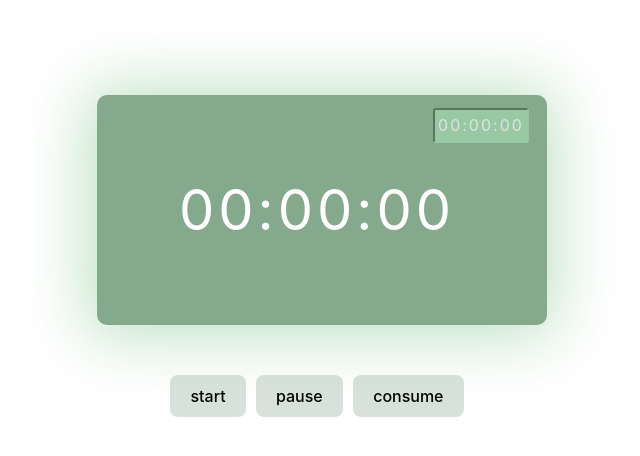
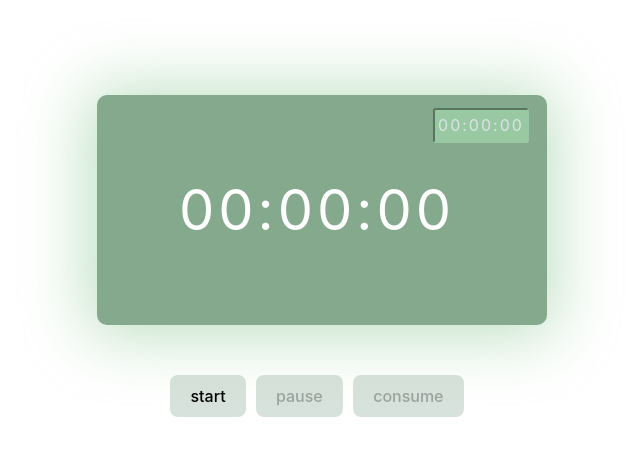
Before and after one commit to lyx-jay/time-clock, a Vue app: page / in a window 1280 px wide. Shown: the part 144-600 px from the top of the page, without its empty margins (318-958 px from the left). Built offline with nearby package versions, Linux system fonts and the light colour scheme.

Commit message:
feat(button): button control

```diff
--- a/src/logic/timer.ts
+++ b/src/logic/timer.ts
@@ -1,10 +1,14 @@
-import { ref } from 'vue'
+import { isRuntimeOnly, ref } from 'vue'
 import type { Ref } from 'vue'
 
 const ONE_MINUTE_SECONDS = 6
 
 export default function useTimer(scale: number = 2) {
 
+  // 是否正在计时
+  let isTiming = ref(false)
+  // 是否可以消耗奖励时间
+  let canConsume = ref(false)
   let timer: Ref<number> = ref(0)
   let consumeTimer: Ref<number> = ref(0)
 
@@ -22,6 +26,7 @@ export default function useTimer(scale: number = 2) {
    * 开始计时
    */
   const start = () => {
+    isTiming.value = true
     timer.value = setInterval(() => {
       s.value += 1
       b_s.value += (1 / scale)
@@ -47,6 +52,8 @@ export default function useTimer(scale: number = 2) {
    * 暂停计时
    */
   const pause = () => {
+    isTiming.value = false
+    canConsume.value = true
     clearInterval(timer.value)
   }
 
@@ -55,9 +62,9 @@ export default function useTimer(scale: number = 2) {
    */
   const consume = () => {
     consumeTimer.value = setInterval(() => {
-      console.log(1)
       if (b_s.value <= 0) {
         clearInterval(consumeTimer.value)
+        canConsume.value = false
         return
       }
       b_s.value -= 1
@@ -80,6 +87,8 @@ export default function useTimer(scale: number = 2) {
     b_s,
     start,
     pause,
-    consume
+    consume,
+    isTiming,
+    canConsume
   }
 }
--- a/src/views/Home.vue
+++ b/src/views/Home.vue
@@ -1,12 +1,15 @@
 <script setup lang="ts">
-import TimeVue from '../components/Time.vue'
-import useTimer from '../logic/timer'
+import TimeVue from '../components/Time.vue';
+import useTimer from '../logic/timer';
 
 const {
   h, m, s,
   b_h, b_m, b_s,
-  consume, start, pause
+  consume, start, pause,
+  isTiming, canConsume
 } = useTimer()
+
+
 </script>
 
 <template>
@@ -18,9 +21,9 @@ const {
       <TimeVue :hour="b_h" :minute="b_m" :second="b_s" />
     </div>
   </div>
-  <button class='btn start' @click="start">start</button>
-  <button class='btn pause' @click="pause">pause</button>
-  <button class='btn consume' @click="consume">consume</button>
+  <button class='btn start' @click="start" :disabled="isTiming ? true : false">start</button>
+  <button class='btn pause' @click="pause" :disabled="!isTiming ? true : false">pause</button>
+  <button class='btn consume' @click="consume" :disabled="canConsume ? false : true">consume</button>
 </template>
 
 <style scoped>
```
